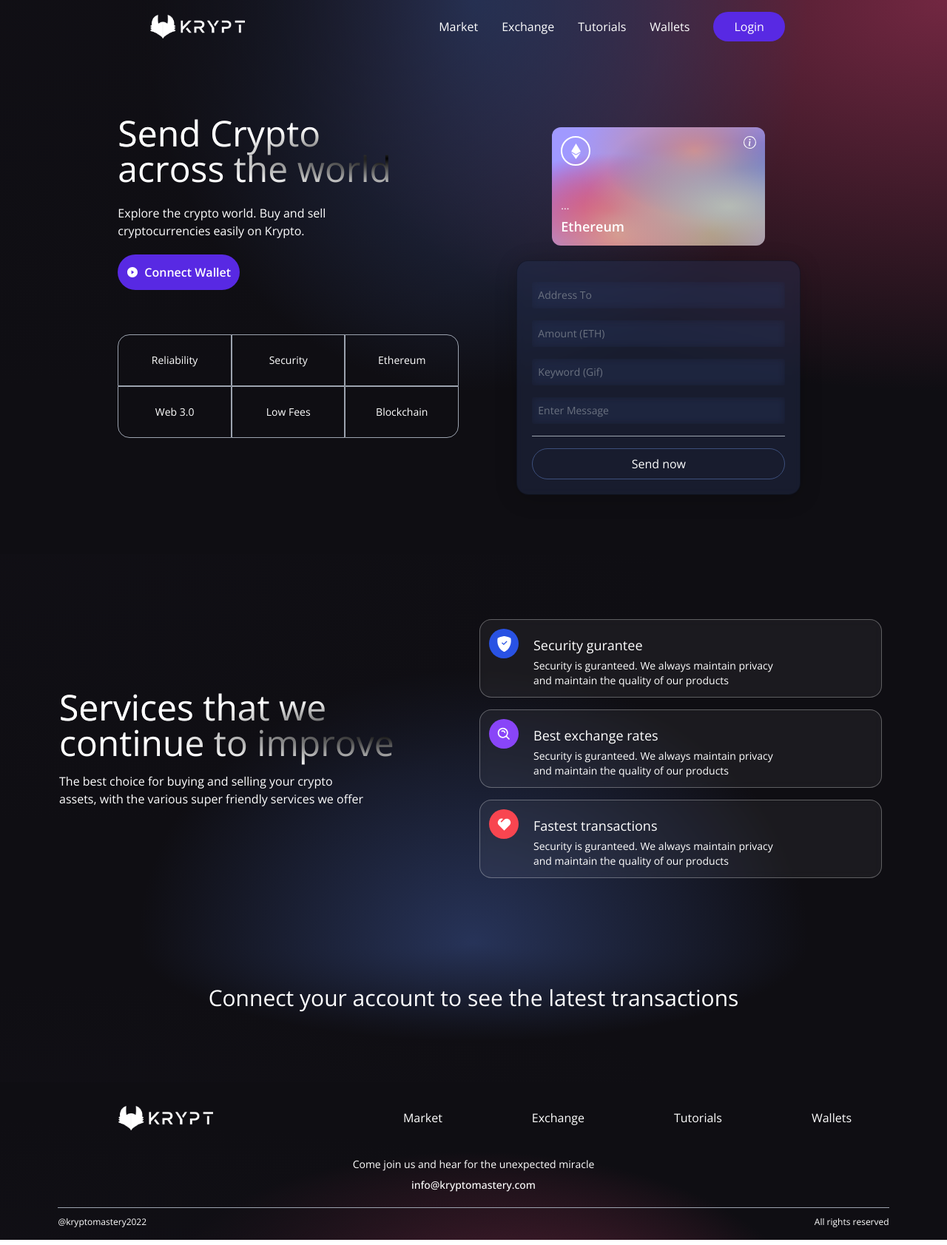
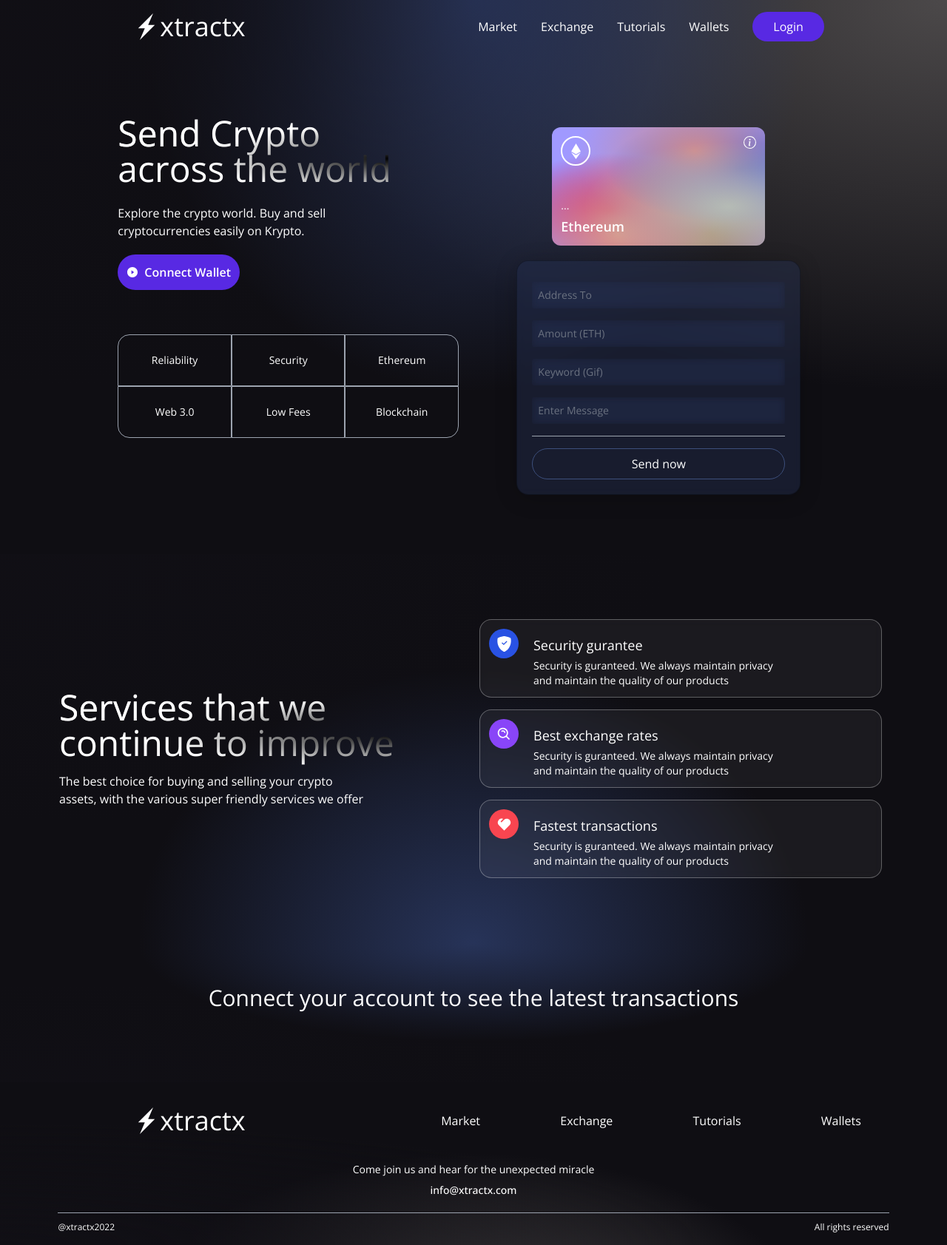
Before and after one commit to Eshy10/web3.0, a React (Vite) app in the folder client/: page / in a window 1280 px wide. Shown: the whole page at 74% size. Built offline with nearby package versions, Linux system fonts and the light colour scheme.

Commit message:
chore: modify nav icon and footer icon

```diff
--- a/client/src/components/Footer.tsx
+++ b/client/src/components/Footer.tsx
@@ -1,10 +1,11 @@
-import logo from "../assets/logo.png";
+import {GoZap} from "react-icons/go";
 
 const Footer = () => (
   <div className="w-full flex md:justify-center justify-between items-center flex-col p-4 gradient-bg-footer">
     <div className="w-full flex sm:flex-row flex-col justify-between items-center my-4">
-      <div className="flex flex-[0.5] justify-center items-center">
-        <img src={logo} alt="logo" className="w-32" />
+    <div className="flex justify-center items-center w-[20rem] md:w-[30rem]">
+        <GoZap className="cursor-pointer text-white text-4xl" />
+        <p className="text-white text-4xl">xtractx</p>
       </div>
       <div className="flex flex-1 justify-evenly items-center flex-wrap sm:mt-0 mt-5 w-full">
         <p className="text-white text-base text-center mx-2 cursor-pointer">Market</p>
@@ -16,13 +17,13 @@ const Footer = () => (
 
     <div className="flex justify-center items-center flex-col mt-5">
       <p className="text-white text-sm text-center">Come join us and hear for the unexpected miracle</p>
-      <p className="text-white text-sm text-center font-medium mt-2">info@kryptomastery.com</p>
+      <p className="text-white text-sm text-center font-medium mt-2">info@xtractx.com</p>
     </div>
 
     <div className="sm:w-[90%] w-full h-[0.25px] bg-gray-400 mt-5 " />
 
     <div className="sm:w-[90%] w-full flex justify-between items-center mt-3">
-      <p className="text-white text-left text-xs">@kryptomastery2022</p>
+      <p className="text-white text-left text-xs">@xtractx2022</p>
       <p className="text-white text-right text-xs">All rights reserved</p>
     </div>
   </div>
--- a/client/src/components/Navbar.tsx
+++ b/client/src/components/Navbar.tsx
@@ -1,8 +1,7 @@
 import { useState } from "react";
 import { HiMenuAlt4 } from "react-icons/hi";
 import { AiOutlineClose } from "react-icons/ai";
-
-import logo from "../assets/logo.png";
+import {GoZap} from "react-icons/go";
 
 type NavbarItemProps = {
   title: string;
@@ -17,9 +16,10 @@ const Navbar = () => {
   const [toggleMenu, setToggleMenu] = useState(false);
 
   return (
-    <nav className="w-full flex md:justify-center justify-between items-center p-4">
-      <div className="md:flex-[0.5] flex-initial justify-center items-center">
-        <img src={logo} alt="logo" className="w-32 cursor-pointer" />
+    <nav className="w-full flex justify-between items-center p-4">
+      <div className="flex justify-center items-center w-[20rem] md:w-[30rem]">
+        <GoZap className="cursor-pointer text-white text-4xl" />
+        <p className="text-white text-4xl">xtractx</p>
       </div>
       <ul className="text-white md:flex hidden list-none flex-row justify-between items-center flex-initial">
         {["Market", "Exchange", "Tutorials", "Wallets"].map((item, index) => (
--- a/client/src/components/Transaction.tsx
+++ b/client/src/components/Transaction.tsx
@@ -47,7 +47,7 @@ const TransactionsCard = ({ addressTo, addressFrom, timestamp, message, amount,
           className="w-full h-64 2xl:h-96 rounded-md shadow-lg object-cover"
         />
         <div className="bg-black p-3 px-5 w-max rounded-3xl -mt-5 shadow-2xl">
-          <p className="text-[#37c7da] font-bold">{timestamp}</p>
+          <p className="text-[#00eaff] font-bold">{timestamp}</p>
         </div>
       </div>
     </div>
--- a/client/src/index.css
+++ b/client/src/index.css
@@ -18,8 +18,9 @@ body {
   background-image:
     radial-gradient(at 0% 0%, hsla(253,16%,7%,1) 0, transparent 50%),
     radial-gradient(at 50% 0%, hsla(225,39%,30%,1) 0, transparent 50%),
-    radial-gradient(at 100% 0%, hsla(339,49%,30%,1) 0, transparent 50%);
+    radial-gradient(at 100% 0%, hsl(339deg 2% 29%) 0, transparent 50%);
 }
+
 
 .gradient-bg-services {
   background-color:#0f0e13;
@@ -39,7 +40,7 @@ body {
   background-color: #0f0e13;
   background-image:
     radial-gradient(at 0% 100%, hsla(253,16%,7%,1) 0, transparent 53%),
-    radial-gradient(at 50% 150%, hsla(339,49%,30%,1) 0, transparent 50%);
+    radial-gradient(at 50% 150%, hsl(339deg 2% 29%) 0, transparent 50%);
 }
 
 .blue-glassmorphism {
```
